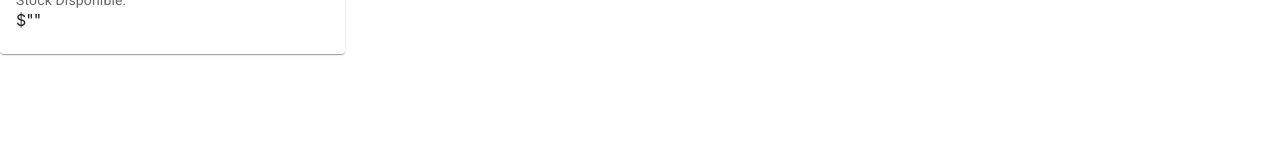
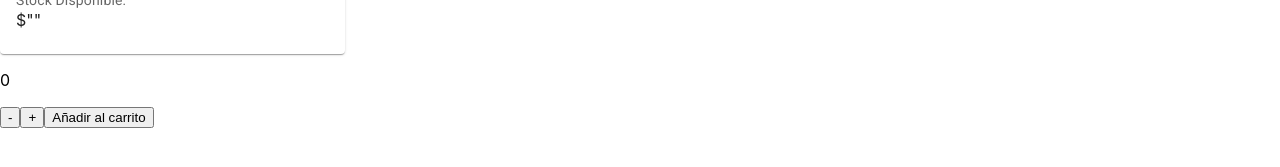
Before and after one commit to nahugonza98/ecommers, a React (Create React App) app: page /detalle/1 in a window 1280 px wide. Shown: the part 453-620 px from the top of the page. Built offline with nearby package versions, Linux system fonts and the light colour scheme.

Commit message:
Desafio eventos

```diff
--- a/src/App.js
+++ b/src/App.js
@@ -2,6 +2,7 @@ import NavBar from "./components/Navbar";
 import { BrowserRouter, Routes, Route } from "react-router-dom";
 import HomePage from './pages/HomePage'
 import ItemDetail from "./components/ItemDetail";
+import Cart from './components/Cart/Cart'
 
 function App() {
   return (
@@ -12,6 +13,7 @@ function App() {
             <Route path="/" element={<HomePage />} />
             <Route path="/:category" element={<HomePage />} />
             <Route path="/detalle/:id" element={<ItemDetail />} />
+
           </Routes>
       </BrowserRouter>
     </div>
--- a/src/components/ItemCount.js
+++ b/src/components/ItemCount.js
@@ -1,7 +1,7 @@
 import React, {Fragment, useState} from 'react';
 import { Link } from 'react-router-dom';
 
-const ContadorItem = ({stock}) => {
+const ContadorItem = ({stock, onAdd}) => {
 
         /* State */
         const [contador, setContador] = useState(0)
@@ -20,10 +20,6 @@ const ContadorItem = ({stock}) => {
             }
         }
 
-        function addOn(){
-                console.log("Producto agregado al Carrito correctamente");
-                setContador(0)
-        }
 
 
         /* DOM */
@@ -33,7 +29,8 @@ const ContadorItem = ({stock}) => {
             <p>{contador}</p>
             <button onClick={restarStock}>-</button>
             <button onClick={sumarStock}>+</button>
-            <button onClick={addOn}>Agregar Al Carrito</button>
+            <button onClick={() => onAdd(true)}>Añadir al carrito</button>
+
 
             </div>
         </Fragment>
--- a/src/components/ItemDetail.js
+++ b/src/components/ItemDetail.js
@@ -1,7 +1,7 @@
 import React, {Fragment, useEffect, useState} from 'react';
 import {useParams} from 'react-router-dom'
 import datosProductos from '../datosProductos';
-
+import ItemCount from './ItemCount'
 
 /* Import MUI */
 import Card from "@mui/material/Card";
@@ -9,11 +9,21 @@ import CardHeader from "@mui/material/CardHeader";
 import CardMedia from "@mui/material/CardMedia";
 import CardContent from "@mui/material/CardContent";
 import Typography from "@mui/material/Typography";
+import { Link } from 'react-router-dom'
+
+function seguirCompra () {
+  return (
+    <div className='seguirCompra'>
+      <Link to='/cart'><button className='btnSeguirCompra'>Ir al carrito y finalizar compra</button></Link>
+      <Link to='/'><button className='btnSeguirCompra'>Seguir comprando</button></Link>
+    </div>
+  )
+}
 
 
 function ItemDetail(data){
     const info = data.data
-
+console.log(data)
 
 
     const {id, category} = useParams()
@@ -33,6 +43,16 @@ function ItemDetail(data){
         })
     }
 
+    function addOn(){
+        console.log("Producto agregado al Carrito correctamente");
+        setContador(0)
+}
+
+const [valorCount, setValorCount] = useState(false)
+  const borrarTitulo = (text) => {
+    setValorCount(text)
+  }
+
     return (
         <Fragment>
             <h2>PRUEBA</h2>
@@ -49,7 +69,9 @@ function ItemDetail(data){
                             $""
                             </CardContent>
                         </Card>
-
+                        <div>
+        {valorCount ? seguirCompra() : <ItemCount onAdd={(text) => borrarTitulo(text)} stock={10} initial={0} />}
+        </div>
 
             </div>
 
```
Also changed, not shown: src/Css/ItemDetail.css (added, +12 -0 lines), src/components/Cart/Cart.js (added).
